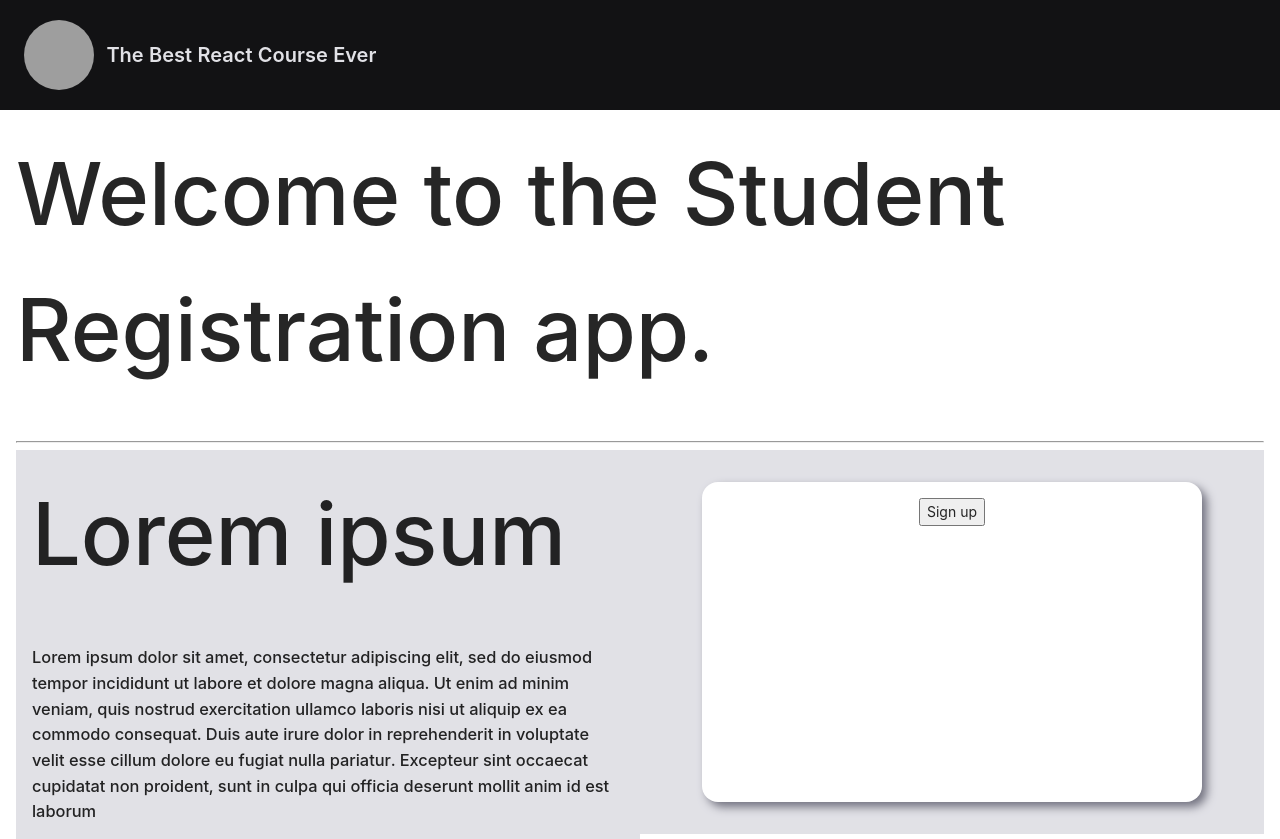
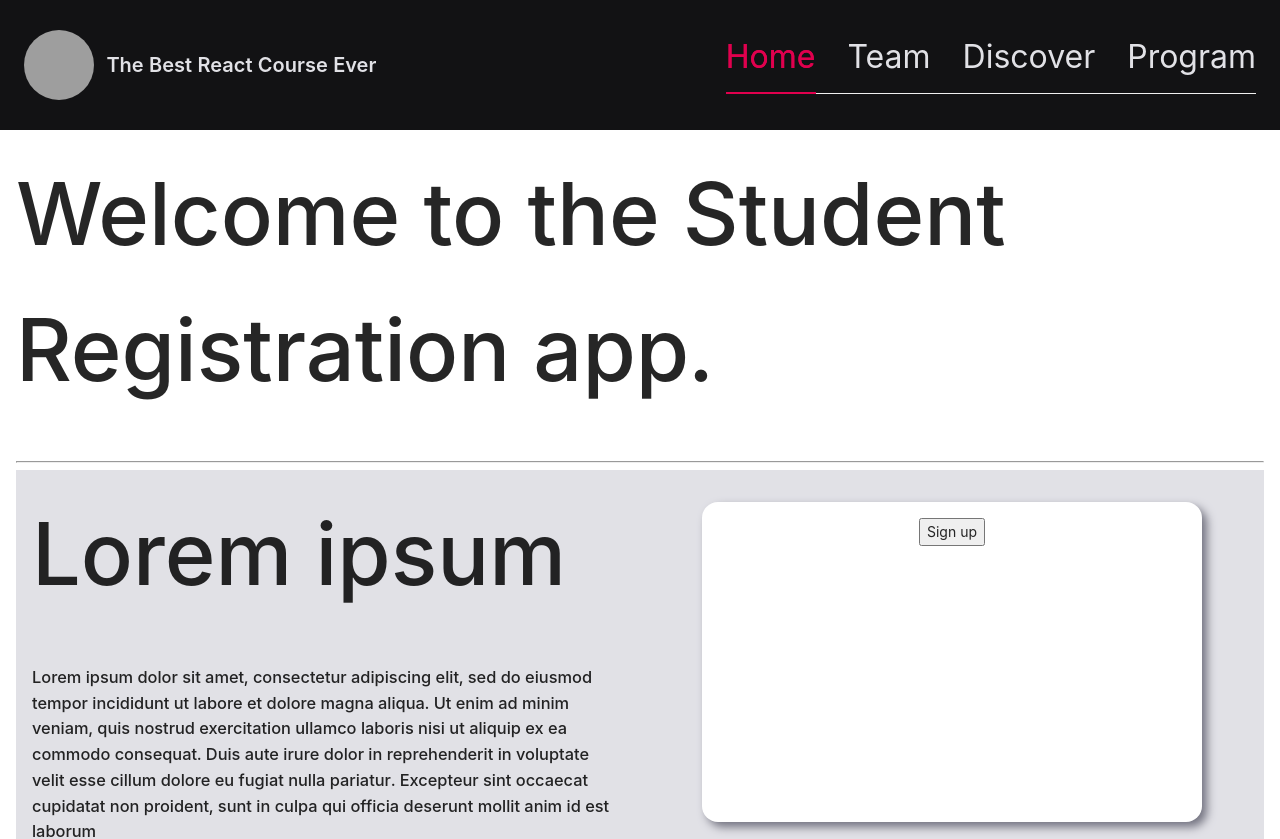
Before and after one commit to paulotolentino/curso-react-landing-page, a React (Create React App) app in the folder code/react/: page / in a window 1280 px wide. Shown: the top 839 px of the page. Built offline with nearby package versions, Linux system fonts and the light colour scheme; grey boxes are pictures that could not be loaded.

Commit message:
add tabs and change text color

```diff
--- a/code/react/src/components/CommentsList/index.css
+++ b/code/react/src/components/CommentsList/index.css
@@ -3,6 +3,6 @@ h1 {
 }
 
 .ant-typography {
-  color: white !important;
+  color: #e0004e !important;
   font-size: 1.6rem;
 }
--- a/code/react/src/components/Header/index.css
+++ b/code/react/src/components/Header/index.css
@@ -5,3 +5,16 @@
 .site-page-header .ant-page-header-heading-title {
   color: #e1e1e6 !important;
 }
+
+.ant-tabs-tab-btn {
+  color: #e1e1e6 !important;
+  font-size: 2rem;
+}
+
+.ant-tabs-tab-active .ant-tabs-tab-btn {
+  color: #e0004e !important;
+}
+
+.ant-tabs-ink-bar {
+  background: #e0004e !important;
+}
--- a/code/react/src/components/Header/index.tsx
+++ b/code/react/src/components/Header/index.tsx
@@ -1,8 +1,10 @@
 import React from "react";
-import { PageHeader } from "antd";
+import { PageHeader, Tabs } from "antd";
 import "./index.css";
 
 type HeaderProps = {};
+
+const { TabPane } = Tabs;
 
 const Header: React.FC<HeaderProps> = () => {
   return (
@@ -12,6 +14,14 @@ const Header: React.FC<HeaderProps> = () => {
       avatar={{
         src: "https://avatars.githubusercontent.com/u/39895671?v=4",
       }}
+      extra={
+        <Tabs defaultActiveKey="1" className="header-nav-tabs">
+          <TabPane tab="Home" key="1" />
+          <TabPane tab="Team" key="2" />
+          <TabPane tab="Discover" key="3" />
+          <TabPane tab="Program" key="4" />
+        </Tabs>
+      }
     />
   );
 };
--- a/code/react/src/pages/Home/index.tsx
+++ b/code/react/src/pages/Home/index.tsx
@@ -1,5 +1,4 @@
 import React from "react";
-import { Row } from "antd";
 import { useTranslation } from "react-i18next";
 
 import { Table, Table2Columns, AddMargin, MainCard } from "./home.main.styles";
```
